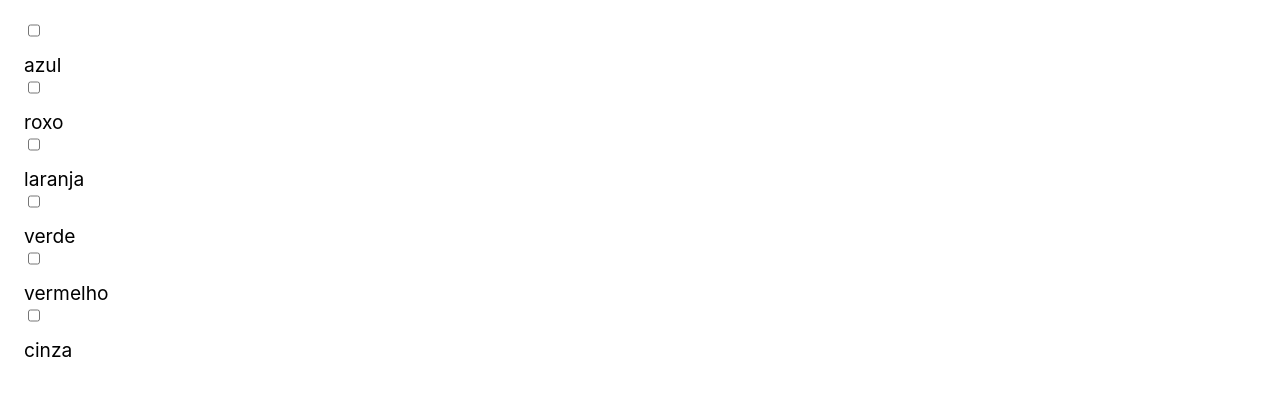
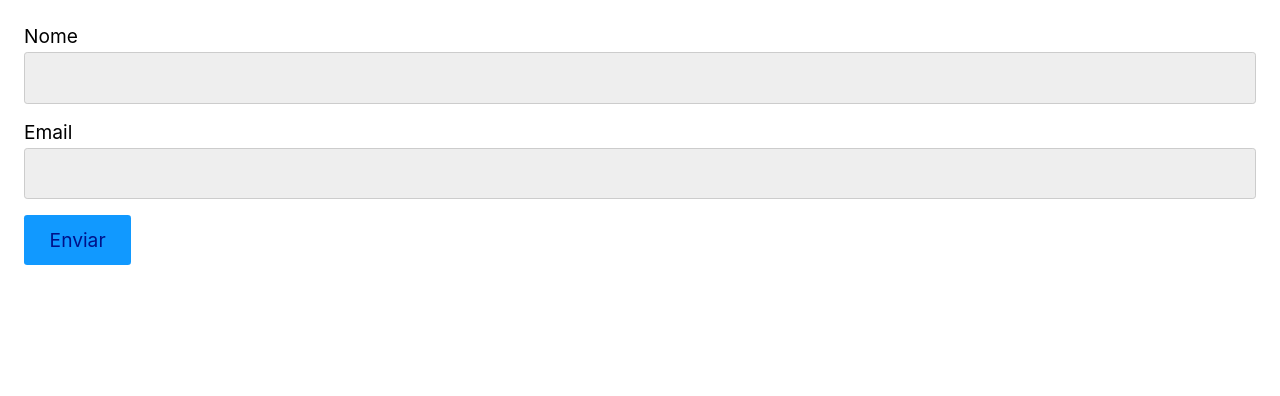
Before and after one commit to Kelvin-Jesus/react-completo, a React (Create React App) app: page / in a window 1280 px wide. Shown: the top 396 px of the page. Built offline with nearby package versions, Linux system fonts and the light colour scheme.

Commit message:
new-class: 0406-componentes-input

```diff
--- /dev/null
+++ b/src/03-formularios/0406-componente-input/App.js
@@ -0,0 +1,23 @@
+import React from 'react';
+import Input from './components/Input';
+
+const App = () => {
+
+    const [ nome, setNome ] = React.useState()
+    const [ email, setEmail ] = React.useState()
+
+    return (
+        <form>
+            <Input label="Nome" value={nome} setValue={setNome} />
+            <Input
+                label="Email"
+                value={email}
+                setValue={setEmail}
+                required
+            />
+            <button>Enviar</button>
+        </form>
+    );
+}
+
+export default App;
--- /dev/null
+++ b/src/03-formularios/0406-componente-input/components/Input.js
@@ -0,0 +1,21 @@
+import React from 'react';
+
+const Input = ({ label, value, setValue, ...props }) => {
+
+    const labelID = label?.toLowerCase()
+    const handleChange = ({ target }) => setValue(target.value)
+
+    return (
+        <>
+            <label id={labelID}>{label}</label>
+            <input
+                type="text"
+                id={labelID}
+                onChange={handleChange}
+                {...props}
+            />
+        </>
+    );
+}
+
+export default Input;
--- a/src/index.js
+++ b/src/index.js
@@ -1,7 +1,7 @@
 import React from 'react';
 import ReactDOM from 'react-dom';
 import './App.css';
-import App from './03-formularios/0403-select/exercicio/01.js';
+import App from './03-formularios/0406-componente-input/App';
 // import App from './App';
 
 ReactDOM.render(
```
